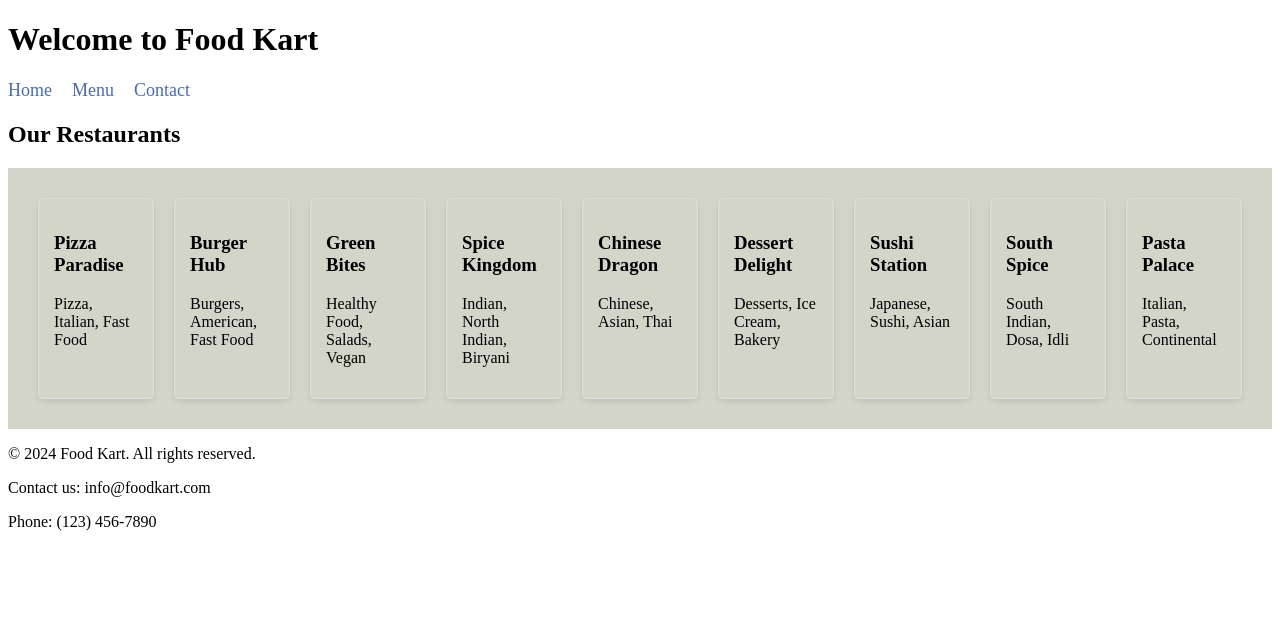
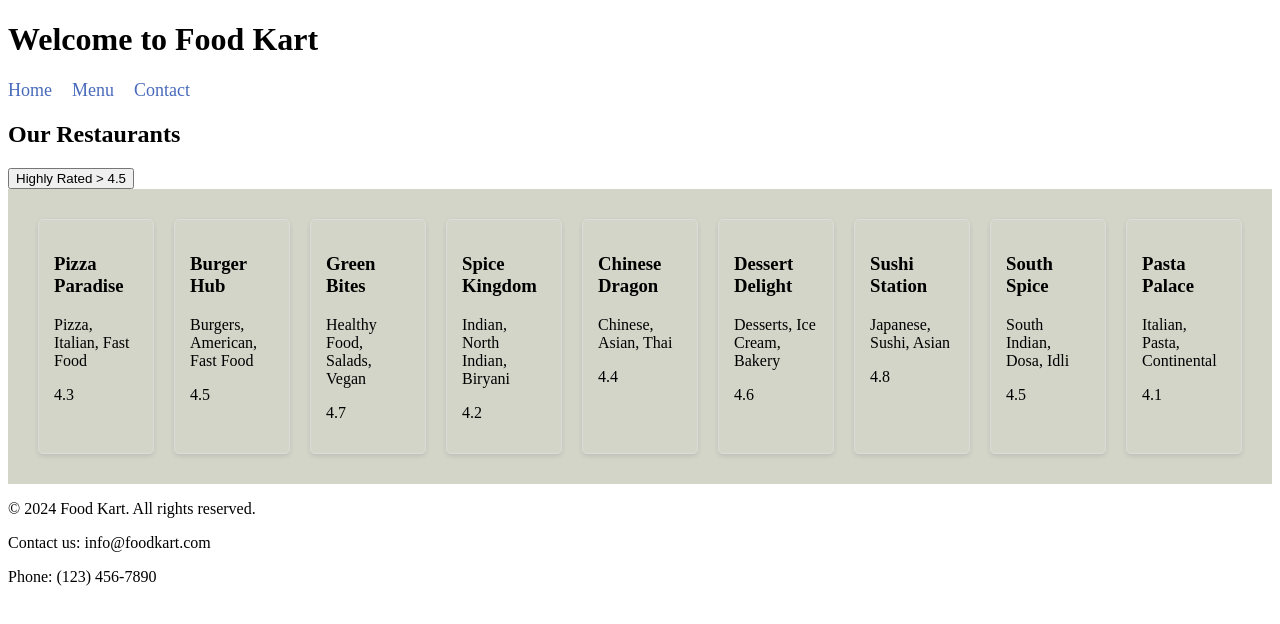
Before and after one commit to harichandanmohanty/FOOD_KART, a React (Vite) app: page / in a window 1280 px wide. Shown: the top 624 px of the page. Built offline with nearby package versions, Linux system fonts and the light colour scheme.

Commit message:
mockData bug fix and addition of filter

```diff
--- a/src/components/BodyComponent.js
+++ b/src/components/BodyComponent.js
@@ -4,7 +4,8 @@ import { useEffect } from "react";
 import { useState } from "react";
 
 const BodyComponent = () => {
-  const [data, setData] = useState({});
+  const [restaurants, setRestaurants] = useState([]);
+  const [filteredRestaurant, setFilteredRestaurant] = useState([]);
 
   useEffect(() => {
     const response = {
@@ -255,9 +256,18 @@ const BodyComponent = () => {
         },
       },
     };
-    setInterval(() => {
-      setData(response);
+    setTimeout(() => {
+      setRestaurants(
+        response.data.data.cards[1].card.card.gridElements.infoWithStyle
+          .restaurants,
+      );
+      setFilteredRestaurant(
+        response.data.data.cards[1].card.card.gridElements.infoWithStyle
+          .restaurants,
+      );
+      console.log("filteredSet" + filteredRestaurant);
     }, 1000);
+    console.log("filtered" + filteredRestaurant);
     // Commented because of CORS issue.
     // fetch("https://namastedev.com/api/v1/listRestaurants")
     //   .then((response) => response.json())
@@ -270,23 +280,42 @@ const BodyComponent = () => {
     //   });
   }, []);
 
-  if (!data.data) {
+  if (restaurants.length == 0 || !restaurants) {
     return <div>Loading...</div>;
   }
 
   return (
     <div>
       <h2>Our Restaurants</h2>
+      <button
+        onClick={() => {
+          let filteredData = restaurants.filter(
+            (res) => res.info.avgRating >= 4.5,
+          );
+          if (filteredRestaurant.length !== restaurants.length) {
+            filteredData = [...restaurants];
+          } else {
+            filteredData = restaurants.filter(
+              (res) => res.info.avgRating >= 4.5,
+            );
+          }
+          console.log(filteredData);
+          setFilteredRestaurant(filteredData);
+        }}
+      >
+        {filteredRestaurant.length !== restaurants.length
+          ? "All"
+          : "Highly Rated > 4.5"}
+      </button>
       <div className="restaurant-list" style={{ backgroundColor: "#d2d5c8" }}>
-        {data.data.data.cards[1].card.card.gridElements.infoWithStyle.restaurants.map(
-          (restaurant) => (
-            <RestaurantComponent
-              key={restaurant.info.id}
-              name={restaurant.info.name}
-              description={restaurant.info.cuisines.join(", ")}
-            />
-          ),
-        )}
+        {filteredRestaurant.map((restaurant) => (
+          <RestaurantComponent
+            key={restaurant.info.id}
+            name={restaurant.info.name}
+            description={restaurant.info.cuisines.join(", ")}
+            avgRating={restaurant.info.avgRating}
+          />
+        ))}
       </div>
     </div>
   );
--- a/src/components/RestaurantComponent.js
+++ b/src/components/RestaurantComponent.js
@@ -3,6 +3,7 @@ const RestaurantComponent = (props) => {
     <div className="restaurant-card">
       <h3>{props.name}</h3>
       <p>{props.description}</p>
+      <p>{props.avgRating}</p>
     </div>
   );
 };
```
